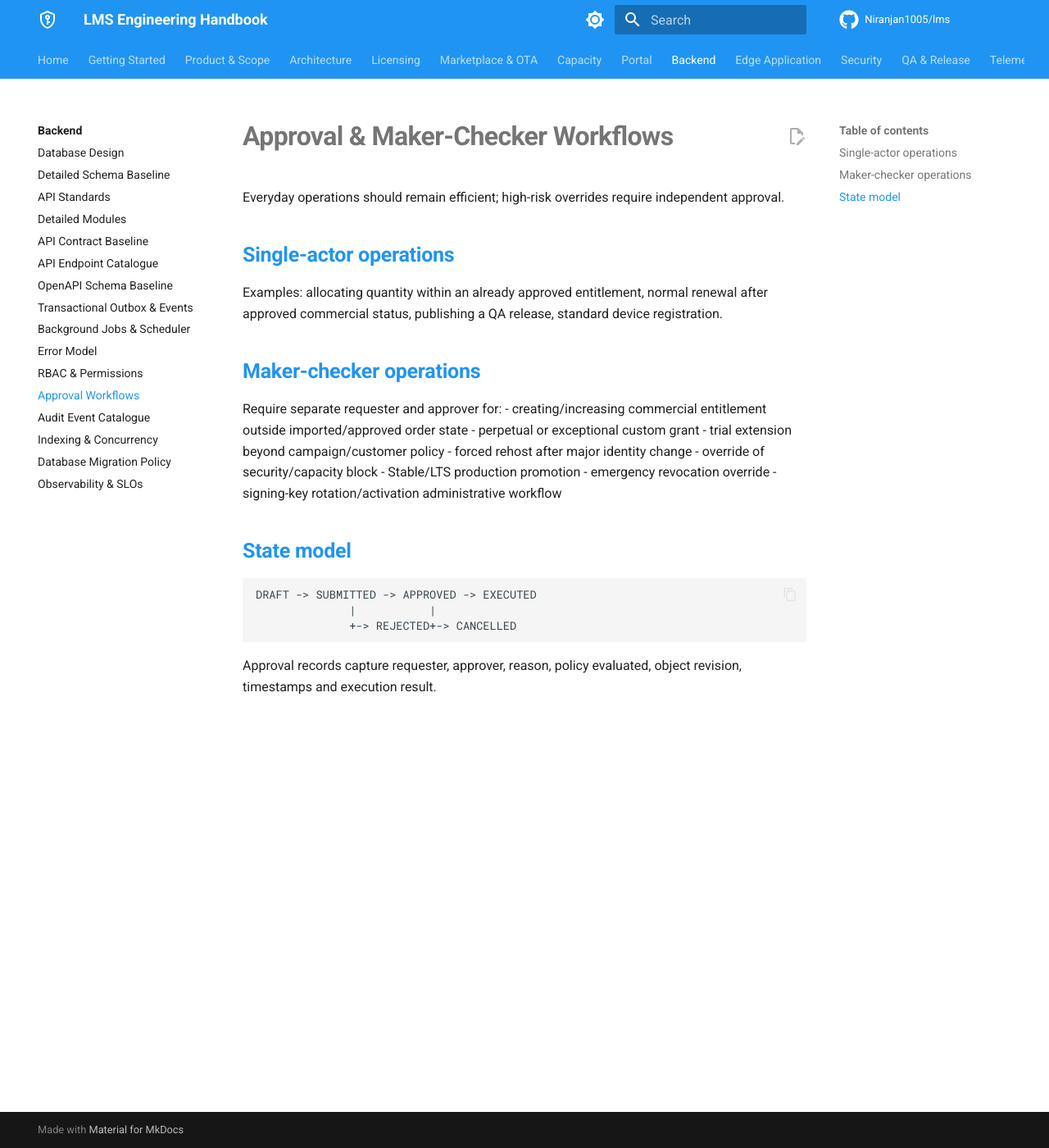
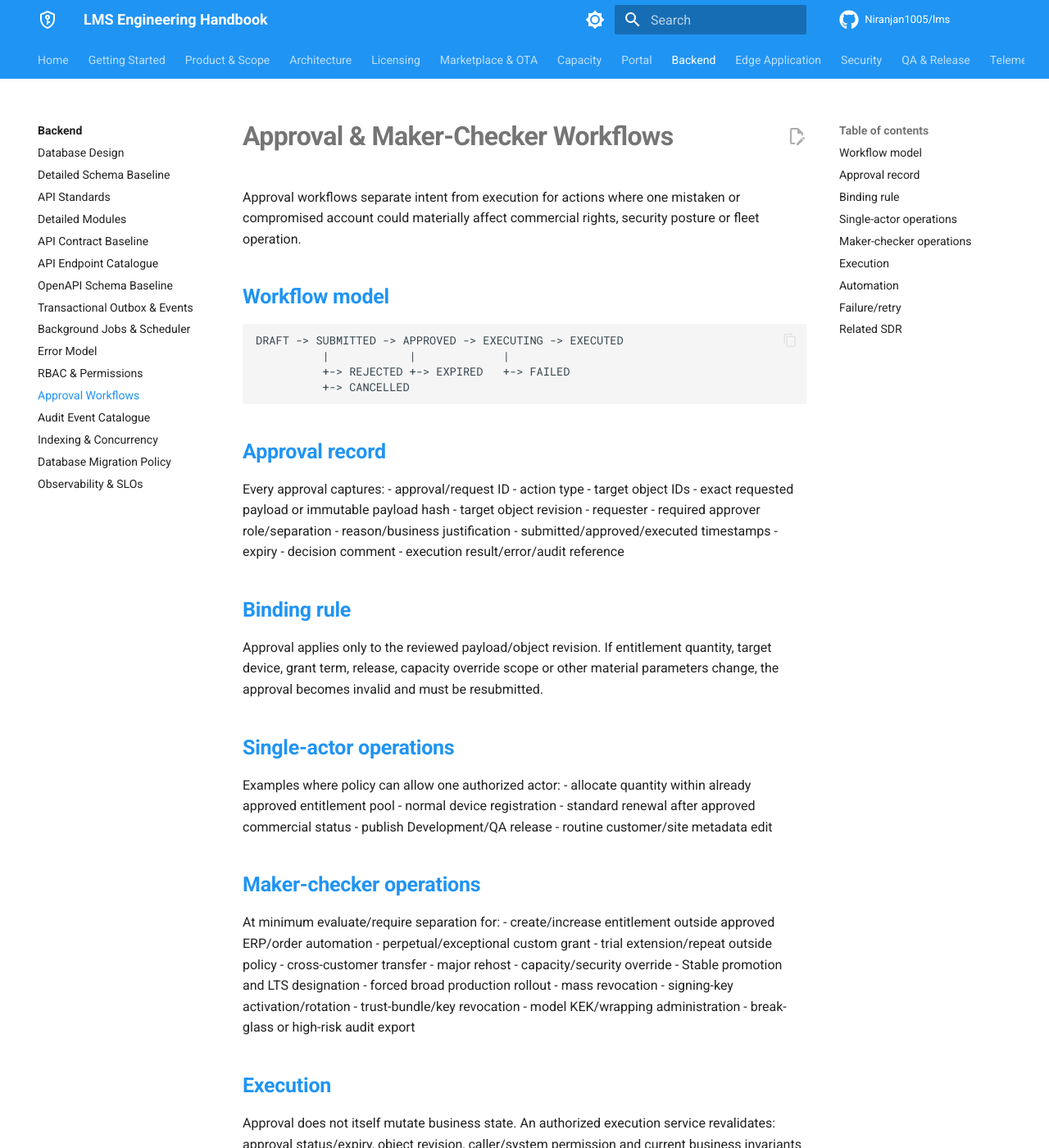
Before and after one commit to Niranjan1005/lms, an MkDocs documentation site: the page built from docs/backend/approval-workflows.md, in a window 1280 px wide and 1400 px high. Shown: the whole window at 82% size. Built offline with MkDocs 1.6.1 and Material for MkDocs 9.7.7, drawn with Linux system fonts in a browser that asks for light colours; comment, search, counter and statistics services are not loaded; some of the changed text lies outside the part shown.

Commit message:
docs: complete maker checker workflow semantics

```diff
--- a/docs/backend/approval-workflows.md
+++ b/docs/backend/approval-workflows.md
@@ -1,29 +1,74 @@
 # Approval & Maker-Checker Workflows
 
-Everyday operations should remain efficient; high-risk overrides require independent approval.
+Approval workflows separate intent from execution for actions where one mistaken or compromised account could materially affect commercial rights, security posture or fleet operation.
+
+## Workflow model
+
+~~~text
+DRAFT -> SUBMITTED -> APPROVED -> EXECUTING -> EXECUTED
+          |            |             |
+          +-> REJECTED +-> EXPIRED   +-> FAILED
+          +-> CANCELLED
+~~~
+
+## Approval record
+
+Every approval captures:
+- approval/request ID
+- action type
+- target object IDs
+- exact requested payload or immutable payload hash
+- target object revision
+- requester
+- required approver role/separation
+- reason/business justification
+- submitted/approved/executed timestamps
+- expiry
+- decision comment
+- execution result/error/audit reference
+
+## Binding rule
+
+Approval applies only to the reviewed payload/object revision. If entitlement quantity, target device, grant term, release, capacity override scope or other material parameters change, the approval becomes invalid and must be resubmitted.
 
 ## Single-actor operations
 
-Examples: allocating quantity within an already approved entitlement, normal renewal after approved commercial status, publishing a QA release, standard device registration.
+Examples where policy can allow one authorized actor:
+- allocate quantity within already approved entitlement pool
+- normal device registration
+- standard renewal after approved commercial status
+- publish Development/QA release
+- routine customer/site metadata edit
 
 ## Maker-checker operations
 
-Require separate requester and approver for:
-- creating/increasing commercial entitlement outside imported/approved order state
-- perpetual or exceptional custom grant
-- trial extension beyond campaign/customer policy
-- forced rehost after major identity change
-- override of security/capacity block
-- Stable/LTS production promotion
-- emergency revocation override
-- signing-key rotation/activation administrative workflow
+At minimum evaluate/require separation for:
+- create/increase entitlement outside approved ERP/order automation
+- perpetual/exceptional custom grant
+- trial extension/repeat outside policy
+- cross-customer transfer
+- major rehost
+- capacity/security override
+- Stable promotion and LTS designation
+- forced broad production rollout
+- mass revocation
+- signing-key activation/rotation
+- trust-bundle/key revocation
+- model KEK/wrapping administration
+- break-glass or high-risk audit export
 
-## State model
+## Execution
 
-~~~text
-DRAFT -> SUBMITTED -> APPROVED -> EXECUTED
-              |           |
-              +-> REJECTED+-> CANCELLED
-~~~
+Approval does not itself mutate business state. An authorized execution service revalidates: approval status/expiry, object revision, caller/system permission and current business invariants before applying the action transactionally.
 
-Approval records capture requester, approver, reason, policy evaluated, object revision, timestamps and execution result.
+## Automation
+
+ERP-approved or policy-approved automation may satisfy selected approval steps only when the automation identity, source event, rules and audit evidence are explicitly approved. 'Automated' does not mean 'uncontrolled'.
+
+## Failure/retry
+
+Execution failure leaves an explicit failed/pending state. Retrying uses idempotent execution and does not create duplicate entitlements/grants/releases.
+
+## Related SDR
+
+`SDR-SEC-008`, `SDR-GOV-002`
```
